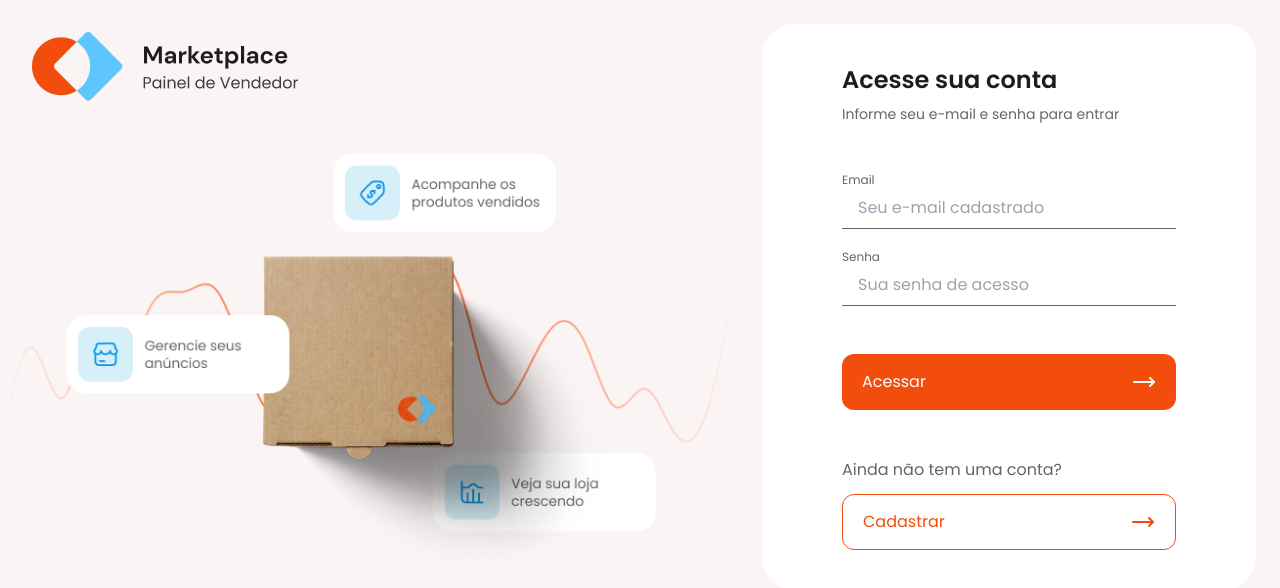
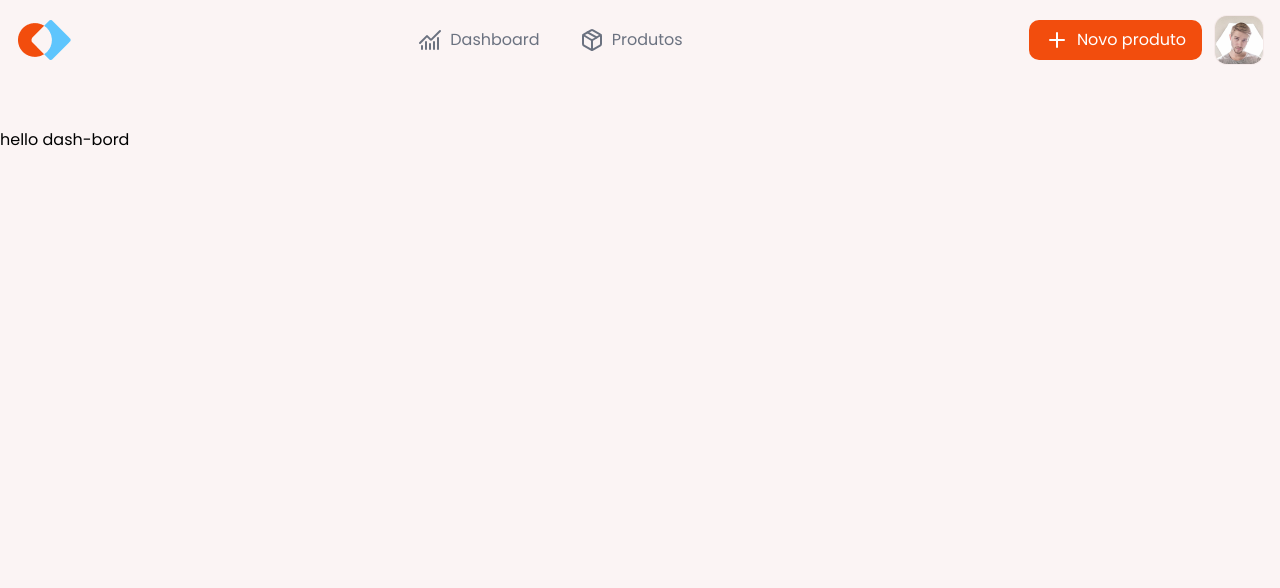
Before and after one commit to cesar7722a/Gestao-de-Marktplace, a React (Vite) app: page /dash-bord in a window 1280 px wide. Before the commit this address led to /login. Shown: the top 588 px of the page. Built offline with nearby package versions, Linux system fonts and the light colour scheme.

Commit message:
feat:add component dash bord in router

```diff
--- a/src/App.tsx
+++ b/src/App.tsx
@@ -7,6 +7,7 @@ import { AddProduto } from "./pages/addProduto";
 import { ErrorPage } from "./pages/error-page";
 import { PrivateRouter } from "./components/private-router";
 import { useState } from "react";
+import { DashBord } from "./pages/dash-bord";
 
 export function App() {
   const [isAuthenticated, setIsAuthenticated] = useState<boolean>(false);
@@ -39,7 +40,9 @@ export function App() {
               </PrivateRouter>
             }
           />
+          <Route path="/dash-bord" element={<DashBord />} />
         </Route>
+
         <Route
           path="/add-produto"
           element={
@@ -48,6 +51,7 @@ export function App() {
             </PrivateRouter>
           }
         />
+
         <Route
           path="*"
           element={
--- a/src/pages/dash-bord/index.tsx
+++ b/src/pages/dash-bord/index.tsx
@@ -0,0 +1,3 @@
+export function DashBord() {
+  return <div>hello dash-bord</div>;
+}
```
